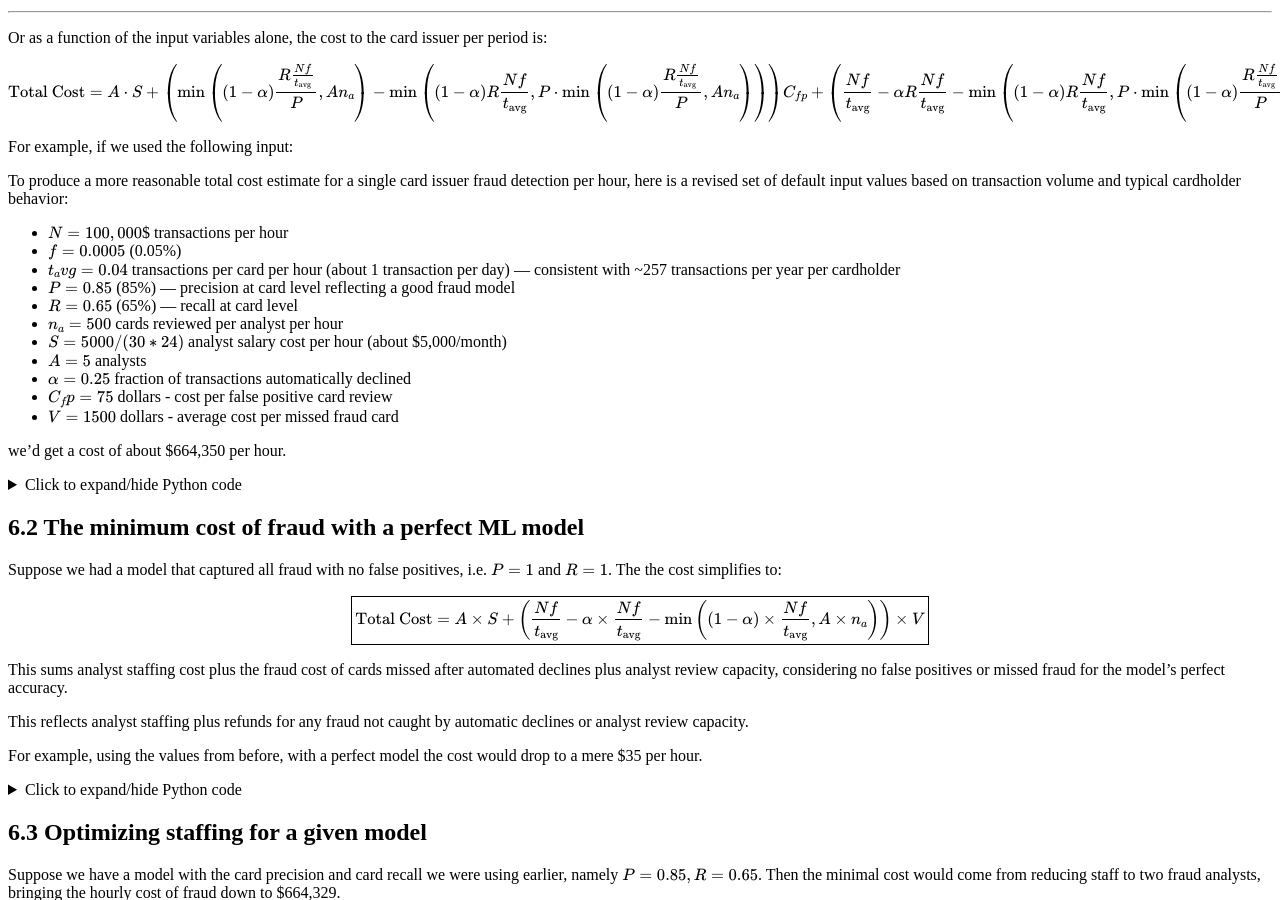
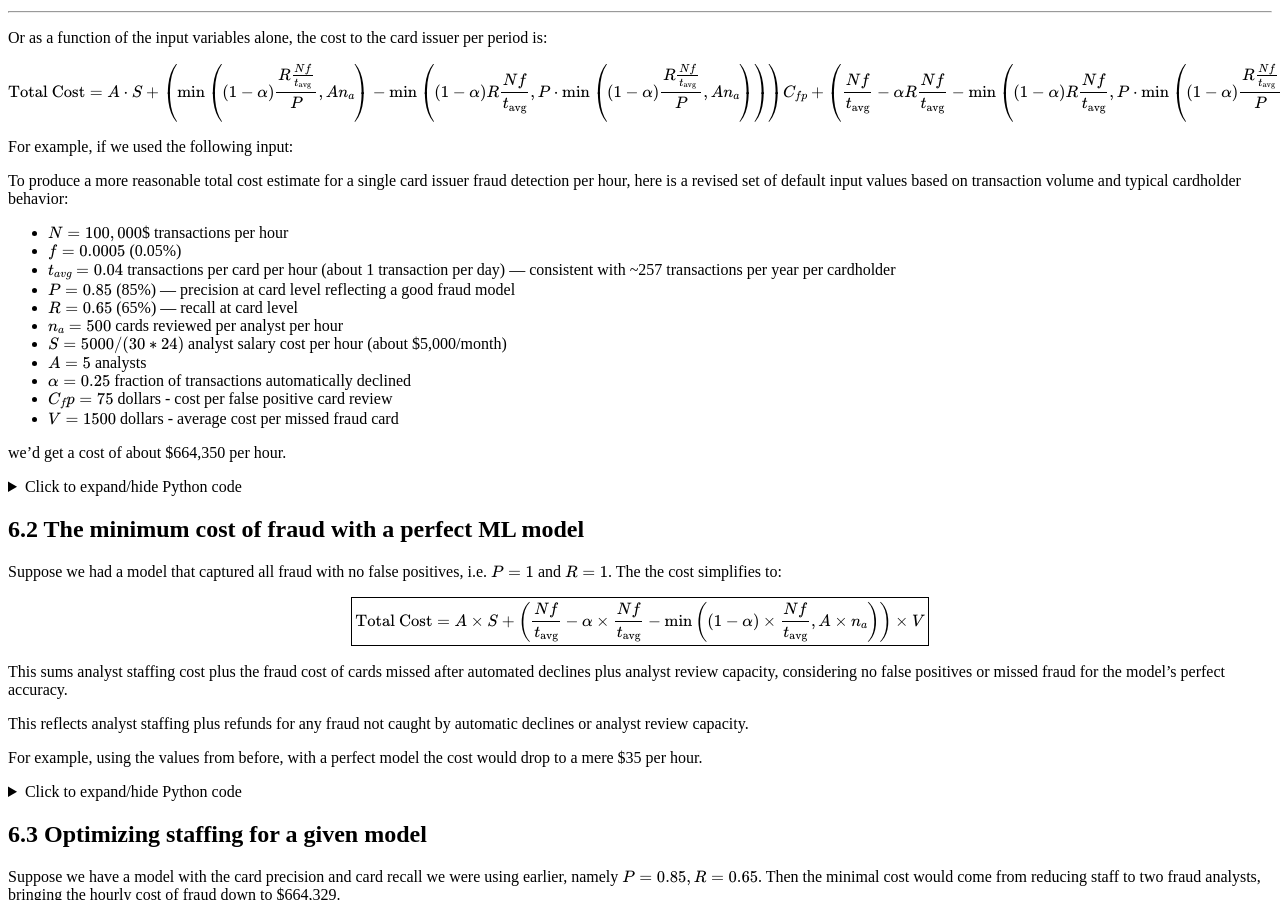
Before and after one commit to dglassbrenner1/my-posts-on-fraud-detection, a Jekyll site: the page built from 6-the-cost-of-fraud-to-the-card-issuer.md, in a window 1280 px wide and 900 px high, scrolled down 2189 px. Built offline with Jekyll 4.4.1, drawn with Linux system fonts in a browser that asks for light colours.

```diff
--- a/6-the-cost-of-fraud-to-the-card-issuer.md
+++ b/6-the-cost-of-fraud-to-the-card-issuer.md
@@ -183,7 +183,7 @@ To produce a more reasonable total cost estimate for a single card issuer fraud
 
 - $N = 100,000$$ transactions per hour
 - $f = 0.0005$ (0.05%)
-- $t_avg = 0.04$ transactions per card per hour (about 1 transaction per day) — consistent with ~257 transactions per year per cardholder
+- $t_{avg} = 0.04$ transactions per card per hour (about 1 transaction per day) — consistent with ~257 transactions per year per cardholder
 - $P = 0.85$ (85%) — precision at card level reflecting a good fraud model
 - $R = 0.65$ (65%) — recall at card level
 - $n_a = 500$ cards reviewed per analyst per hour
```
